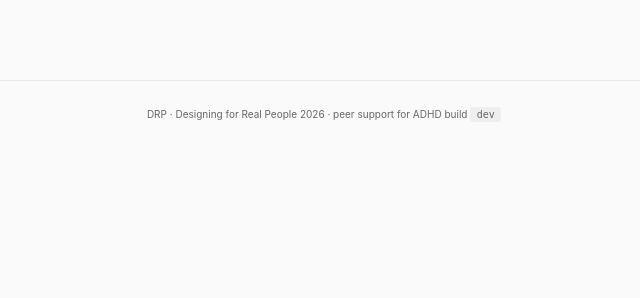
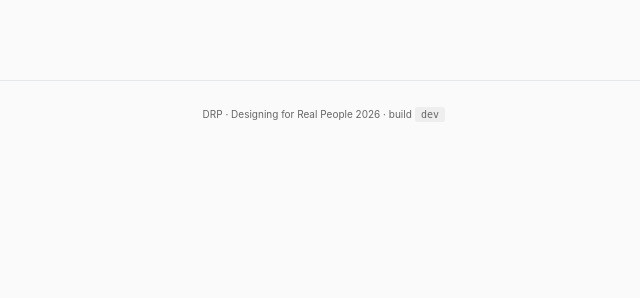
Before and after one commit to albertding19/DRP, a Django app: page /accounts/start/ in a window 1280 px wide. Shown: the part 502-800 px from the top of the page, without its empty margins (316-956 px from the left). Run offline with Django 5.2, Linux system fonts and the light colour scheme.

Commit message:
reverted small change

```diff
--- a/templates/base.html
+++ b/templates/base.html
@@ -34,7 +34,6 @@
   <footer class="site-footer">
     <small>
       DRP · Designing for Real People 2026 ·
-      peer support for ADHD
       build <code>{{ BUILD_COMMIT }}</code>
     </small>
   </footer>
```
